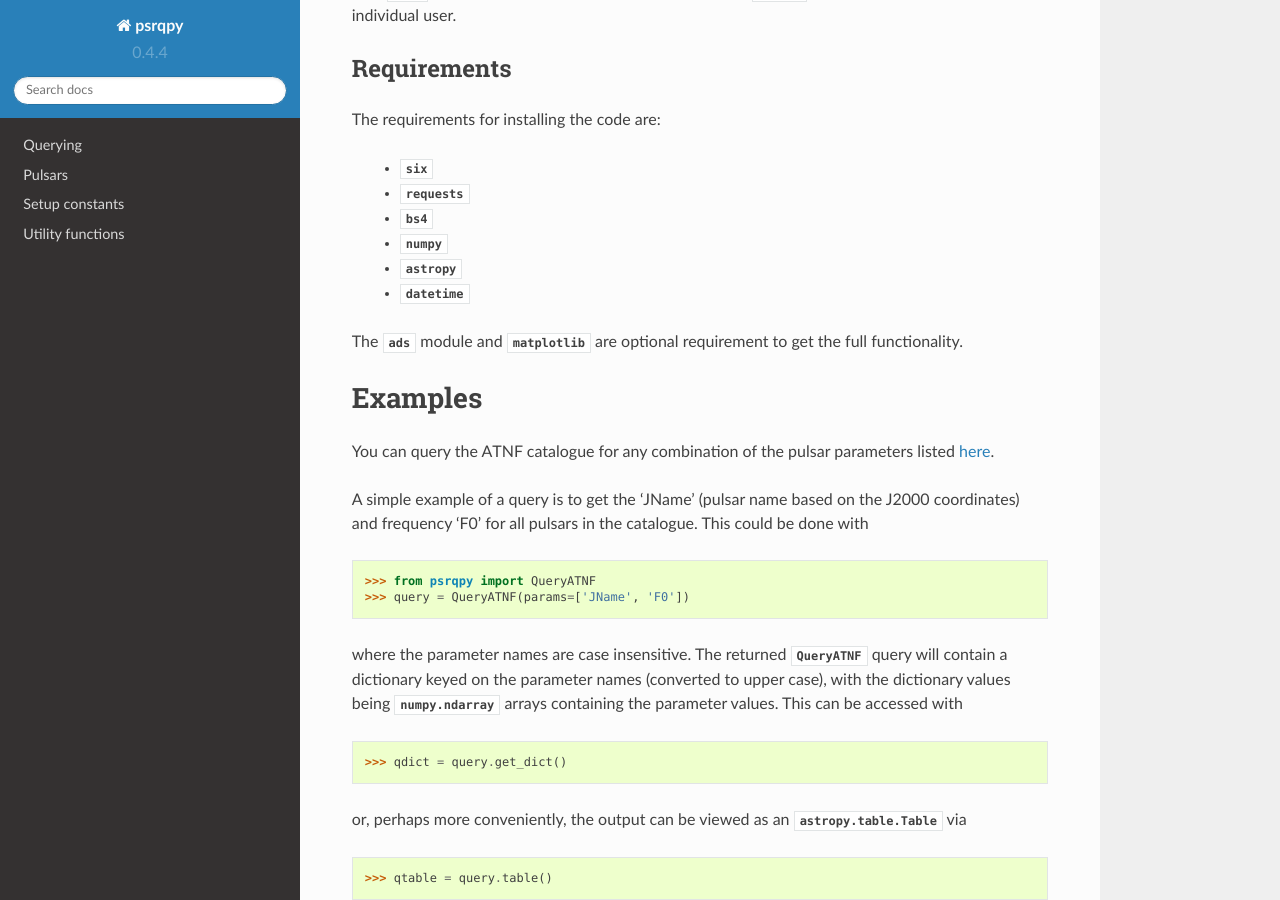
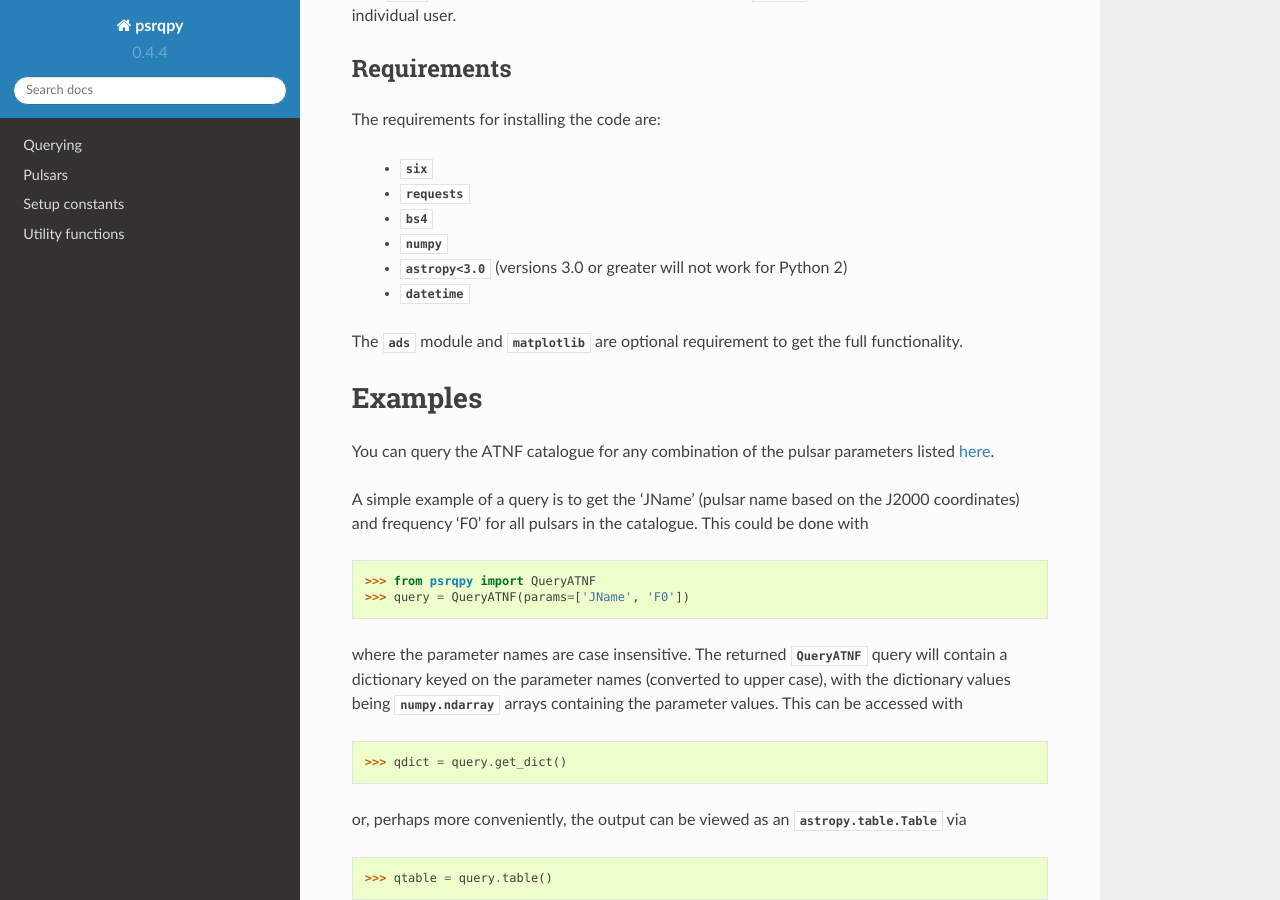
Before and after one commit to mattpitkin/psrqpy, a Sphinx documentation site: the page built from docs/source/index.rst, in a window 1280 px wide and 900 px high, scrolled down 554 px. Built offline with Sphinx 7.4.7 and the Read the Docs theme 2.0.0, drawn with Linux system fonts in a browser that asks for light colours.

Commit message:
Update requirements file to use astropy<3.0:  - versions 3.0 or greater of astropy only support Python 3  - refs #12

```diff
--- a/docs/source/index.rst
+++ b/docs/source/index.rst
@@ -34,7 +34,7 @@ The requirements for installing the code are:
  * :mod:`requests`
  * :mod:`bs4`
  * :mod:`numpy`
- * :mod:`astropy`
+ * :mod:`astropy<3.0` (versions 3.0 or greater will not work for Python 2)
  * :mod:`datetime`
 
 The :mod:`ads` module and :mod:`matplotlib` are optional requirement to get the full functionality.
--- a/requirements.txt
+++ b/requirements.txt
@@ -2,5 +2,5 @@ six
 requests
 beautifulsoup4
 numpy
-astropy
+astropy<3.0
 datetime
```
Also changed, not shown: README.md (+1 -1 lines).
